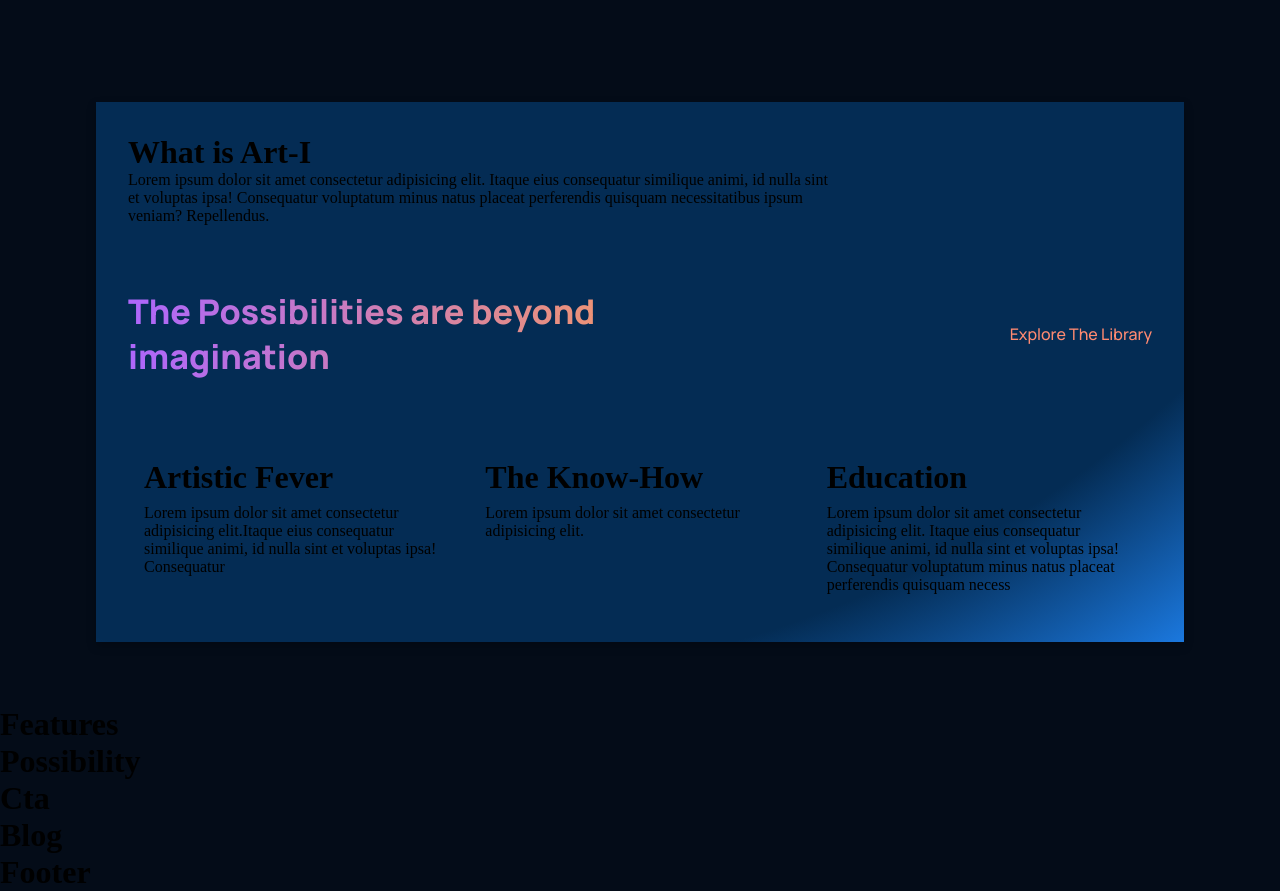
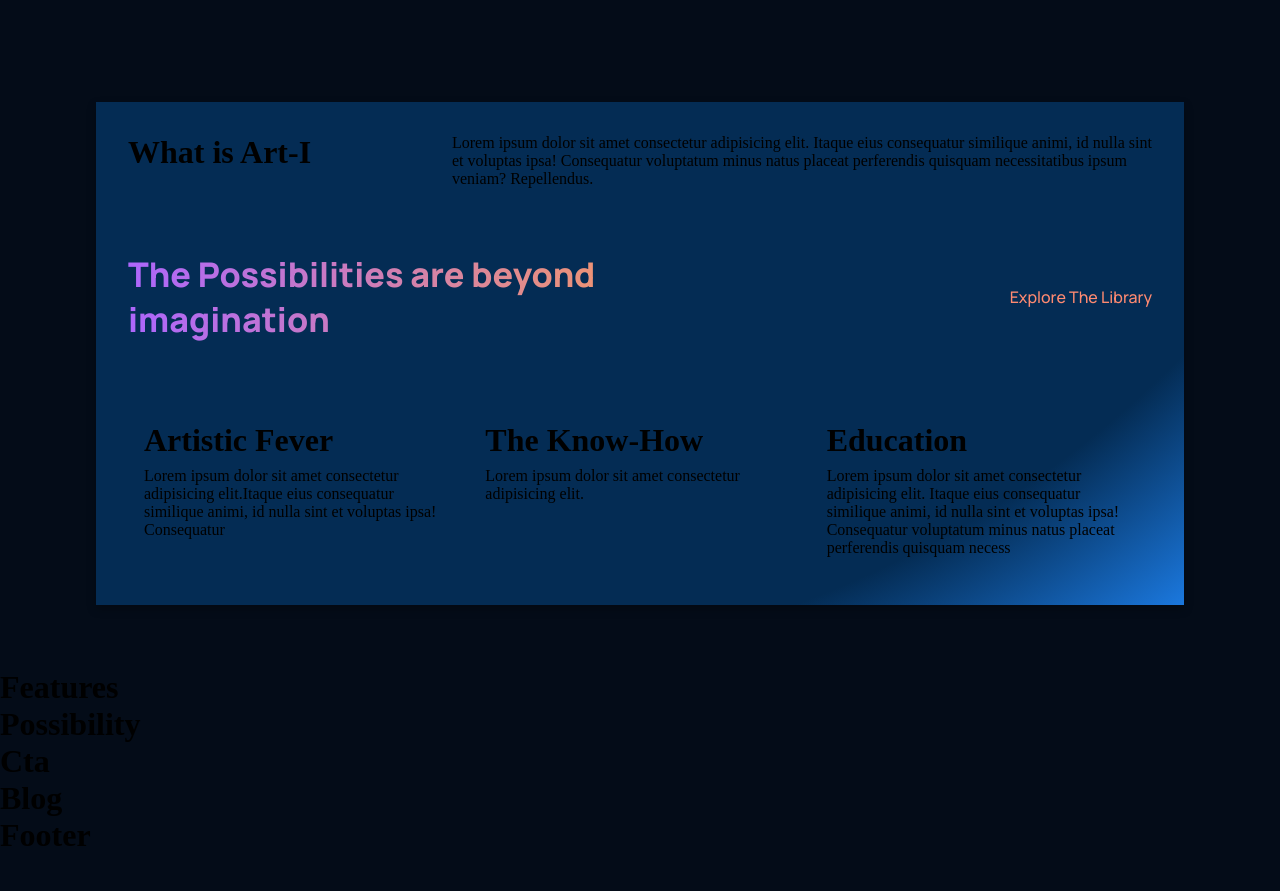
Before and after one commit to o-brayarn/art-i, a React (Create React App) app: page / in a window 1280 px wide. Shown: the part 980-1871 px from the top of the page. After the commit the page ends 1834 px from the top, so only its background shows below. Built offline with nearby package versions, Linux system fonts and the light colour scheme.

Commit message:
style feature component

```diff
--- a/src/components/feature/feature.css
+++ b/src/components/feature/feature.css
@@ -0,0 +1,8 @@
+.ai__features-container__feature {
+  width: 100%;
+  display: flex;
+  justify-content: space-between;
+  align-items: flex-start;
+  flex-direction: row;
+  margin: 1em;
+}
```
